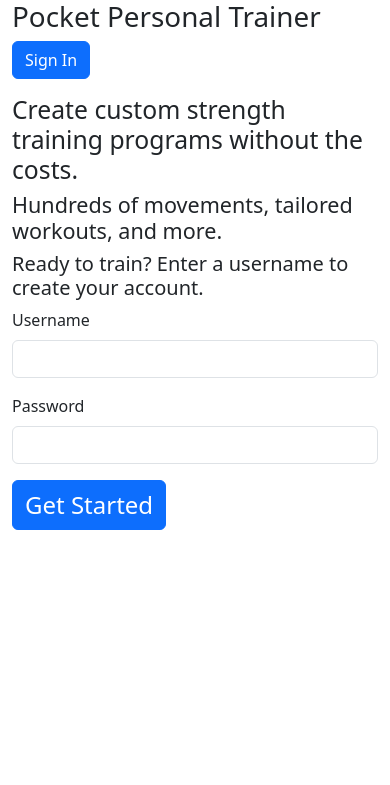
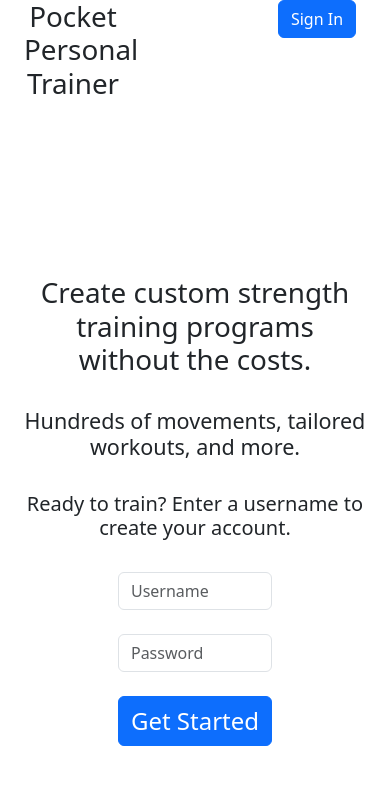
Before and after one commit to mollycstark/Pocket-Personal-Trainer, a Flask app: page / in a window 390 px wide. Shown: the top 785 px of the page. Run offline with Flask 3, Linux system fonts and the light colour scheme.

Commit message:
Added responsiveness to homepage and sign in.

```diff
--- a/server.py
+++ b/server.py
@@ -39,7 +39,7 @@ def register_user():
 
 @app.route("/signin", methods=["POST"])
 def process_signin():
-    """Process user sign in."""
+    """User sign in."""
 
     username = request.form.get("username")
     password = request.form.get("password")
@@ -52,12 +52,12 @@ def process_signin():
         session["user_username"] = user.username
         flash(f"Welcome back, {user.username}!")
 
-    return render_template("signin.html")
+    return redirect("/navigation")
 
 
 @app.route("/navigation")
 def navigation():
-    """Display navbar."""
+    """Process user signin display navigation."""
 
     return render_template("navigation.html")
 
--- a/templates/homepage.html
+++ b/templates/homepage.html
@@ -2,32 +2,66 @@
 {% block title %}Pocket Personal Trainer{% endblock %}
 
 {% block body %}
+<div class="container text-center">
+  <div class="row justify-content-between">
+    <div class="col-4">
       <h1>Pocket Personal Trainer</h1>
+    </div>
 
+    <div class="col-4">
       <form action="/signin" method="POST">
         <p>
           <input type="submit" value="Sign In" class="btn btn-primary">
         </p>
       </form>
+    </div>
+  </div>
 
-  <h2>Create custom strength training programs without the costs.</h2>
+  <br>
+  <br>
+  <br>
+  <br>
+  <br>
+  <br>
+  <br>
+
+  <div class="row align-items-start">
+    <div class="col-12">
+      <div class="col">
+        <h1>Create custom strength training programs without the costs.</h1>
+        <br>
         <h4>Hundreds of movements, tailored workouts, and more. </h4>
+        <br>
 
         <h5>Ready to train? Enter a username to create your account.</h5>
+      </div>
+    </div>
+  </div>
+
+  <div class="row align-items-start">
+    <div class="col">
+    </div>
+
+    <div class="col">
       <form action="/create_user" method="POST">
-    <p>
-      <label class="form-label">Username</label>
-      <input type="text" class="form-control" name="username">
-    </p>
+        <label class="form-label"></label>
+        <input type="text" class="form-control" name="username" placeholder="Username">
 
-    <p>
-      <label for="inputPassword5" class="form-label">Password</label>
-      <input type="password" class="form-control" name="password">
-    </p>
+        <label for="inputPassword5" class="form-label"></label>
+        <input type="password" class="form-control" name="password" placeholder="Password">
 
+        <br>
         <p>
           <input type="submit" style="font-size:24px" value="Get Started" class="btn btn-primary">
         </p>
       </form>
+    </div>
+
+    <div class="col">
+    </div>
+  </div>
+
+ </div>
+
 
 {% endblock %}
```
Lines whose indentation alone changed are shown as unchanged.
